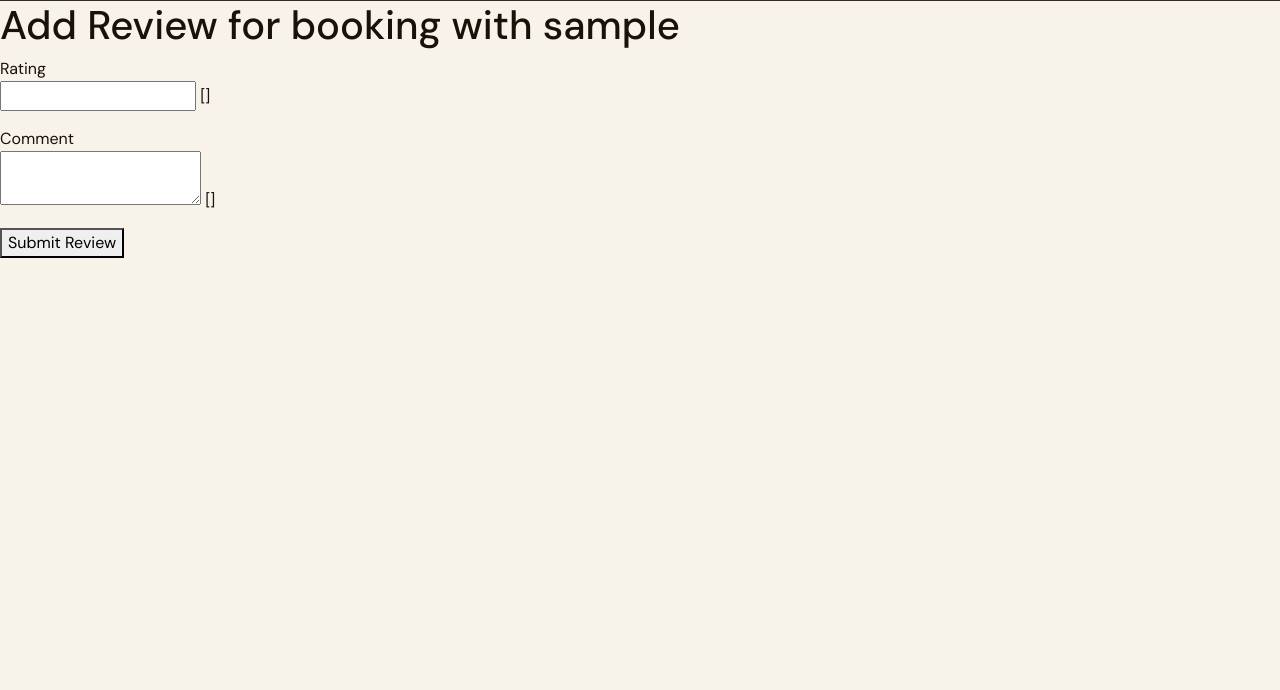
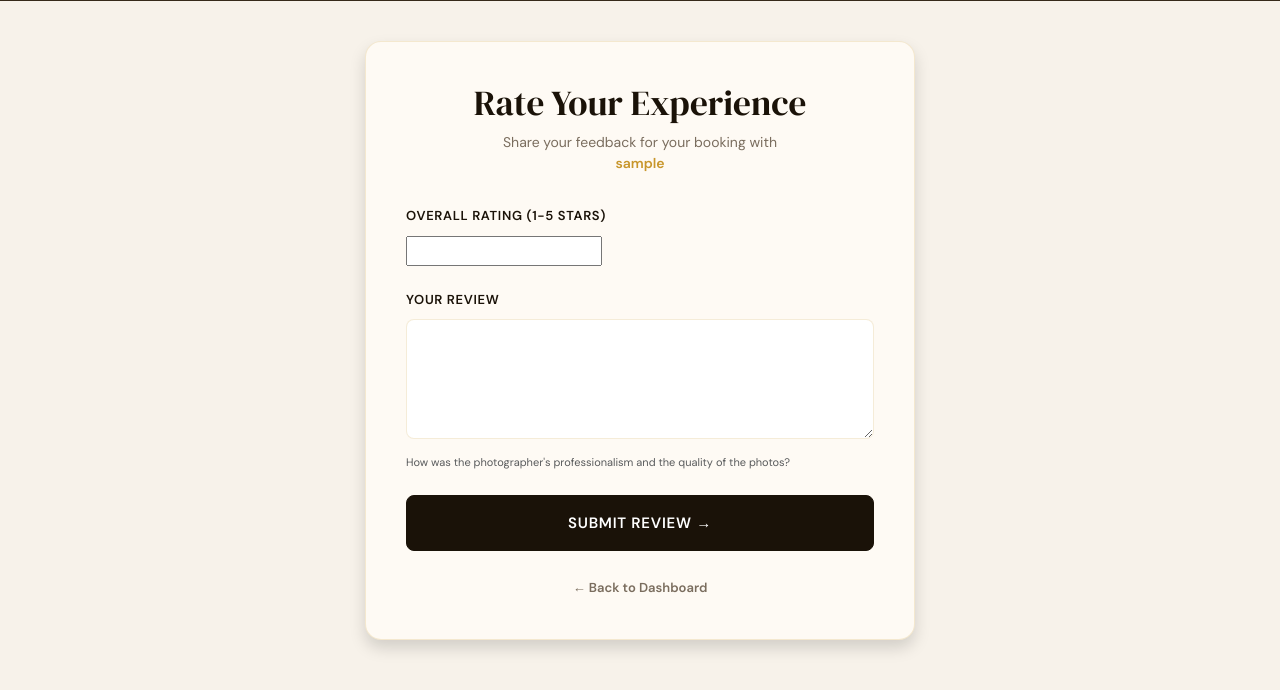
Before and after one commit to Sarker-Sourodip/SnapHire-A-Photographer-Hiring-Platform, a Django app: template templates/accounts/review_form.html in a window 1280 px wide. Shown: the part 70-760 px from the top of the page. Run offline with Django 5.2, Linux system fonts and the light colour scheme; the template is opened without the code that fills it: most values are stand-ins (such as "Sample title", 1, 10 or a date in 2020); form fields are guessed from the names that the template uses.

Commit message:
portfolio

```diff
--- a/templates/accounts/review_form.html
+++ b/templates/accounts/review_form.html
@@ -1,23 +1,171 @@
 {% extends 'base.html' %}
+{% load static %}
 
-{% block title %}Add Review{% endblock %}
+{% block title %}Add Review - SnapHire{% endblock %}
 
 {% block content %}
-<h1>Add Review for booking with {{ booking.photographer.user.username }}</h1>
+<style>
+    /* --- REVIEW FORM DESIGN SYSTEM --- */
+    .review-wrapper {
+        min-height: 80vh;
+        display: flex;
+        align-items: center;
+        justify-content: center;
+        padding: 40px 20px;
+    }
+
+    .review-card {
+        background: var(--snap-surface);
+        border: 1px solid var(--snap-border);
+        border-radius: 16px;
+        padding: 40px;
+        width: 100%;
+        max-width: 550px;
+        box-shadow: 0 10px 40px rgba(200, 150, 43, 0.05);
+    }
+
+    .form-title {
+        font-family: 'DM Serif Display', serif;
+        font-size: 2.2rem;
+        color: var(--snap-ink);
+        text-align: center;
+        margin-bottom: 8px;
+    }
+
+    .form-subtitle {
+        font-size: 14px;
+        color: var(--snap-muted);
+        text-align: center;
+        margin-bottom: 32px;
+        line-height: 1.5;
+    }
+
+    .photographer-name {
+        color: var(--snap-gold);
+        font-weight: 700;
+    }
+
+    /* Form Elements */
+    .form-group {
+        margin-bottom: 24px;
+    }
+
+    .form-label {
+        font-size: 13px;
+        font-weight: 700;
+        color: var(--snap-ink);
+        text-transform: uppercase;
+        letter-spacing: 0.05em;
+        display: block;
+        margin-bottom: 10px;
+    }
+
+    /* Customizing Django's default widgets */
+    .form-group select,
+    .form-group textarea {
+        width: 100%;
+        border: 1px solid var(--snap-border);
+        background: #ffffff;
+        border-radius: 8px;
+        padding: 14px 16px;
+        font-size: 15px;
+        color: var(--snap-ink);
+        font-family: 'DM Sans', sans-serif;
+        transition: all 0.2s ease;
+    }
+
+    .form-group select:focus,
+    .form-group textarea:focus {
+        outline: none;
+        border-color: var(--snap-gold);
+        box-shadow: 0 0 0 4px rgba(200, 150, 43, 0.05);
+    }
+
+    .form-group textarea {
+        min-height: 120px;
+        resize: vertical;
+    }
+
+    .btn-submit {
+        background: var(--snap-ink);
+        color: white !important;
+        font-weight: 700;
+        font-size: 15px;
+        padding: 16px 24px;
+        border-radius: 8px;
+        border: 1px solid var(--snap-ink);
+        width: 100%;
+        cursor: pointer;
+        transition: all 0.2s ease;
+        letter-spacing: 0.05em;
+    }
+
+    .btn-submit:hover {
+        background: var(--snap-gold);
+        border-color: var(--snap-gold);
+        transform: translateY(-2px);
+    }
+
+    .error-text {
+        color: #dc3545;
+        font-size: 12px;
+        margin-top: 5px;
+        font-weight: 600;
+    }
+</style>
+
+<div class="review-wrapper">
+    <div class="review-card shadow">
+        <h2 class="form-title">Rate Your Experience</h2>
+        <p class="form-subtitle">
+            Share your feedback for your booking with <br>
+            <span class="photographer-name">{{ booking.photographer.user.username }}</span>
+        </p>
 
         <form method="POST">
             {% csrf_token %}
+
+            {% if form.non_field_errors %}
+                <div class="alert alert-danger mb-4" style="font-size: 13px; border-radius: 8px;">
                     {{ form.non_field_errors }}
-    <p>
-        {{ form.rating.label_tag }}<br>
+                </div>
+            {% endif %}
+
+            <div class="form-group">
+                <label class="form-label" for="{{ form.rating.id_for_label }}">
+                    Overall Rating (1-5 Stars)
+                </label>
                 {{ form.rating }}
-        {{ form.rating.errors }}
-    </p>
-    <p>
-        {{ form.comment.label_tag }}<br>
+                {% if form.rating.errors %}
+                    {% for error in form.rating.errors %}
+                        <div class="error-text">{{ error }}</div>
+                    {% endfor %}
+                {% endif %}
+            </div>
+
+            <div class="form-group">
+                <label class="form-label" for="{{ form.comment.id_for_label }}">
+                    Your Review
+                </label>
                 {{ form.comment }}
-        {{ form.comment.errors }}
-    </p>
-    <button type="submit">Submit Review</button>
+                <small class="text-muted d-block mt-2" style="font-size: 11px;">
+                    How was the photographer's professionalism and the quality of the photos?
+                </small>
+                {% if form.comment.errors %}
+                    {% for error in form.comment.errors %}
+                        <div class="error-text">{{ error }}</div>
+                    {% endfor %}
+                {% endif %}
+            </div>
+
+            <button type="submit" class="btn-submit">SUBMIT REVIEW →</button>
+
+            <div class="text-center mt-4">
+                <a href="{% url 'client_dashboard' %}" style="color: var(--snap-muted); font-size: 13px; text-decoration: none; font-weight: 600;">
+                    ← Back to Dashboard
+                </a>
+            </div>
         </form>
+    </div>
+</div>
 {% endblock %}
```
Also changed, not shown: db.sqlite3. Lines whose indentation alone changed are shown as unchanged.
